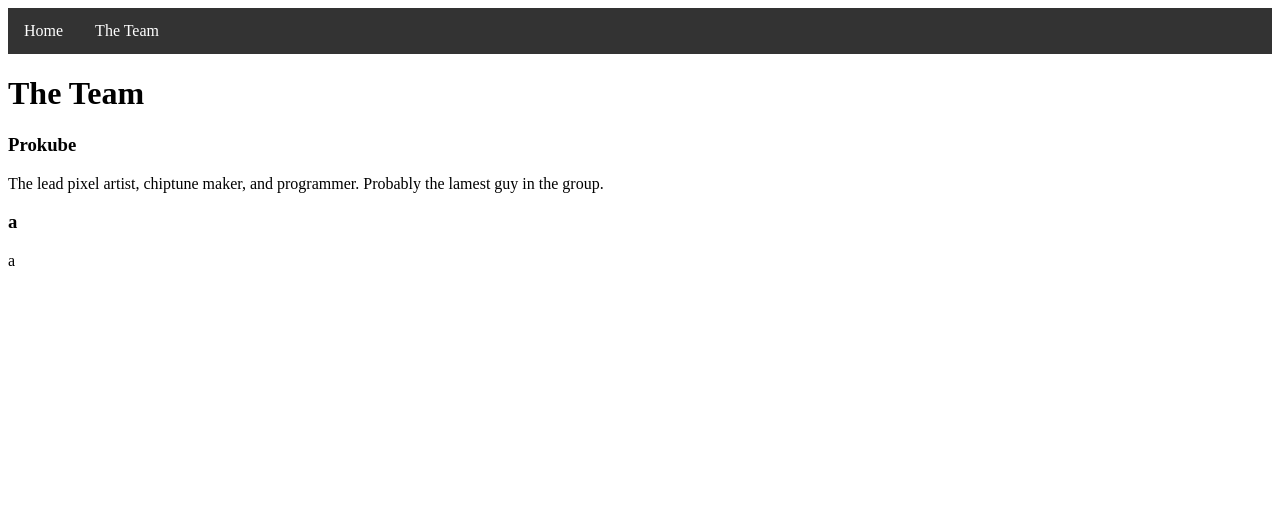
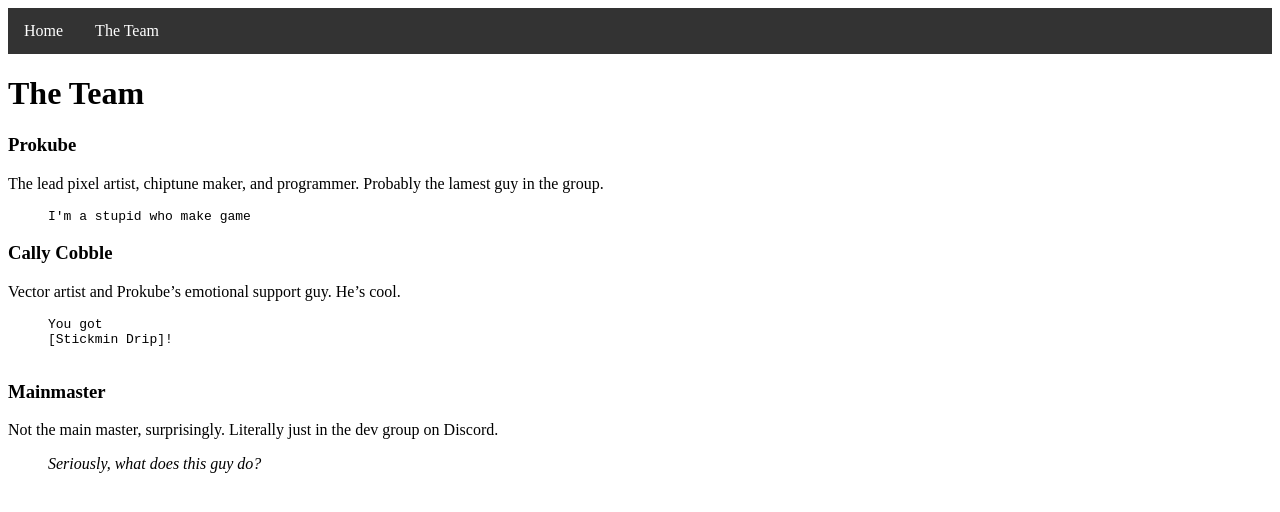
Before and after one commit to CubeCrew/cubecrew.github.io, a Jekyll site: the page built from docs/team.md, in a window 1280 px wide. Shown: the top 512 px of the page. Built offline with Jekyll 4.4.1, drawn with Linux system fonts in a browser that asks for light colours; our own code applies the rules of GitHub Pages for plain Markdown files.

````diff
--- a/docs/team.md
+++ b/docs/team.md
@@ -3,5 +3,20 @@
 ### Prokube
 The lead pixel artist, chiptune maker, and programmer. Probably the lamest guy in the group. <!-- ;) -->
 
-### a
-a
+> ```
+> I'm a stupid who make game
+> ```
+
+### Cally Cobble
+Vector artist and Prokube's emotional support guy. <!-- lol --> He's cool.
+
+> ```ini
+> You got
+> [Stickmin Drip]!
+>
+> ```
+
+### Mainmaster
+Not the main master, surprisingly. Literally just in the dev group on Discord.
+
+> _Seriously, what does this guy do?_
````
